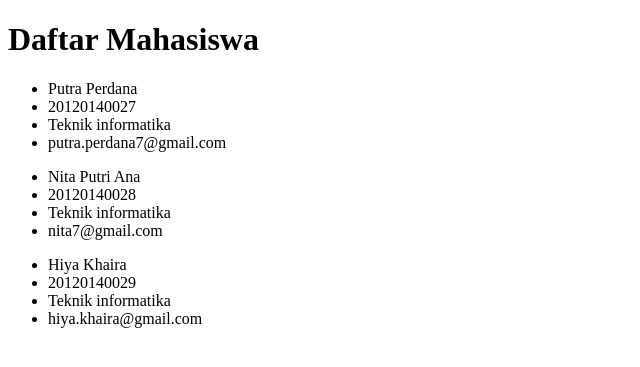
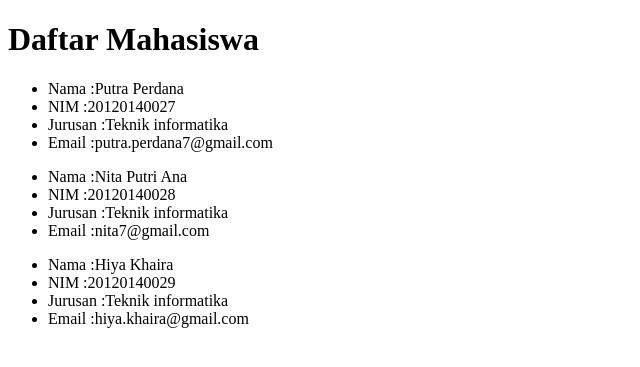
Before and after one commit to putraperdana95/phpdasar, a PHP site: page /latihan3.php in a window 1280 px wide. Shown: the top 367 px of the page, without its empty margins (0-640 px from the left). Run offline with PHP 8.4, Linux system fonts and the light colour scheme.

Commit message:
menambah label di <li>

```diff
--- a/pertemuan5/latihan3.php
+++ b/pertemuan5/latihan3.php
@@ -18,10 +18,10 @@
     <h1>Daftar Mahasiswa</h1>
     <?php foreach( $mahasiswa as $mhs ) : ?>
     <ul>
-        <li><?= $mhs[0]; ?></li>
-        <li><?= $mhs[1]; ?></li>
-        <li><?= $mhs[2]; ?></li>
-        <li><?= $mhs[3]; ?></li>
+        <li>Nama :<?= $mhs[0]; ?></li>
+        <li>NIM :<?= $mhs[1]; ?></li>
+        <li>Jurusan :<?= $mhs[2]; ?></li>
+        <li>Email :<?= $mhs[3]; ?></li>
     </ul>
     <?php endforeach; ?>
 </body>
```
